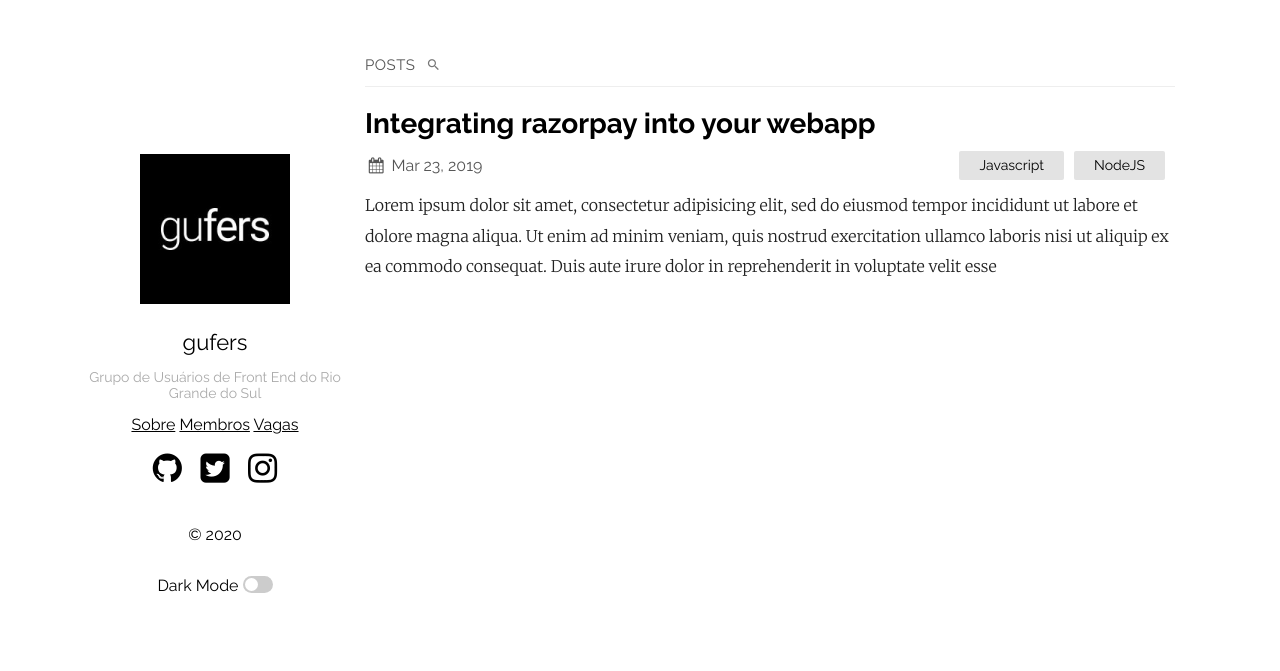
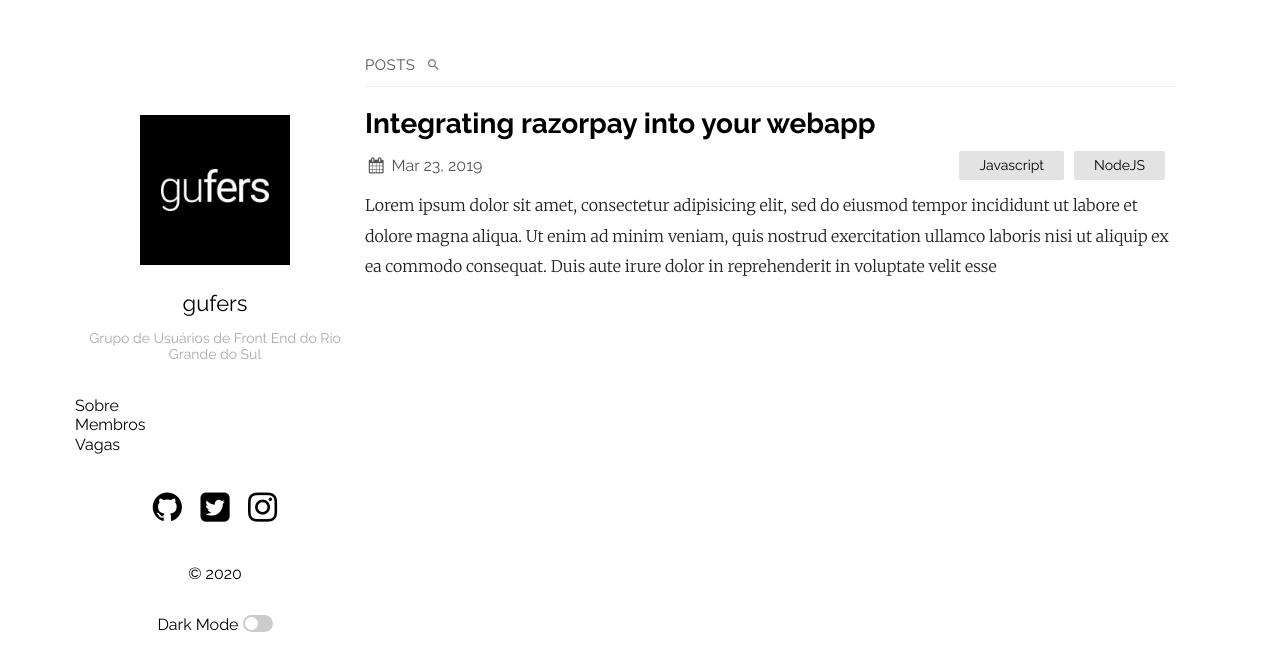
Before and after one commit to osgufers/osgufers.github.io, a Jekyll site: the page built from index.md, in a window 1280 px wide. Shown: the top 671 px of the page. Built offline with Jekyll 4.4.1, drawn with Linux system fonts in a browser that asks for light colours.

Commit message:
create style menu

```diff
--- a/_sass/plain.scss
+++ b/_sass/plain.scss
@@ -296,6 +296,19 @@
   }
 }
 
+.menu-left {
+  width: 100%;
+  display: block;
+  height: auto;
+  margin: 20px 0;
+
+  a {
+    width: 100%;
+    display: block;
+    text-decoration: none;
+  }
+}
+
 footer {
   display: none;
 }
```
